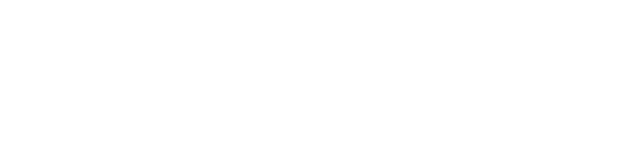
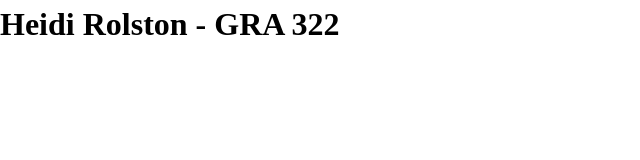
Before and after one commit to HeidiRolston/GRA322, a plain HTML site: page index.html in a window 1280 px wide. Shown: the whole page, without its empty margins (0-640 px from the left). Drawn offline with Linux system fonts and the light colour scheme.

Commit message:
Update index.html

```diff
--- a/index.html
+++ b/index.html
@@ -4,7 +4,7 @@
 <head>
   <meta charset="utf-8">
 
-  <title></title>
+  <title>Heidi Rolston - GRA 322</title>
 
   <meta name="viewport" content="width=device-width, initial-scale=1">
 
@@ -16,6 +16,7 @@
 
 <body>
   <!-- Add your content here -->
+  <h1>Heidi Rolston - GRA 322</h1>
 
   <!-- Load Scripts -->
   <script src="js/scripts.js"></script>
```
